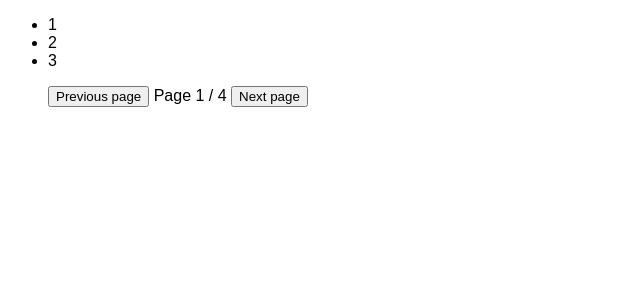
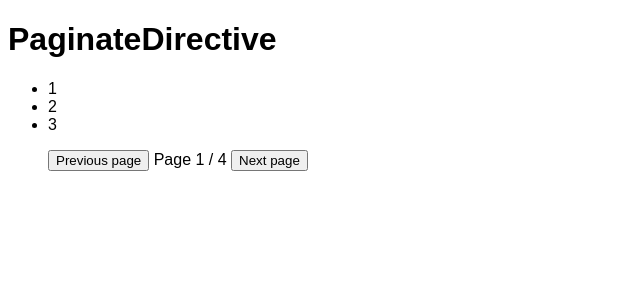
Before and after one commit to molily/paginate-directive, an Angular app: page / in a window 1280 px wide. Shown: the top 300 px of the page, without its empty margins (0-640 px from the left). Built offline with nearby package versions, Linux system fonts and the light colour scheme.

Commit message:
Add heading

```diff
--- a/src/app/app.component.html
+++ b/src/app/app.component.html
@@ -1,3 +1,4 @@
+<h1>PaginateDirective</h1>
 <ul>
 	<li *appPaginate="let item of items; perPage: 3; controls: controls">
 		{{ item }}
```
